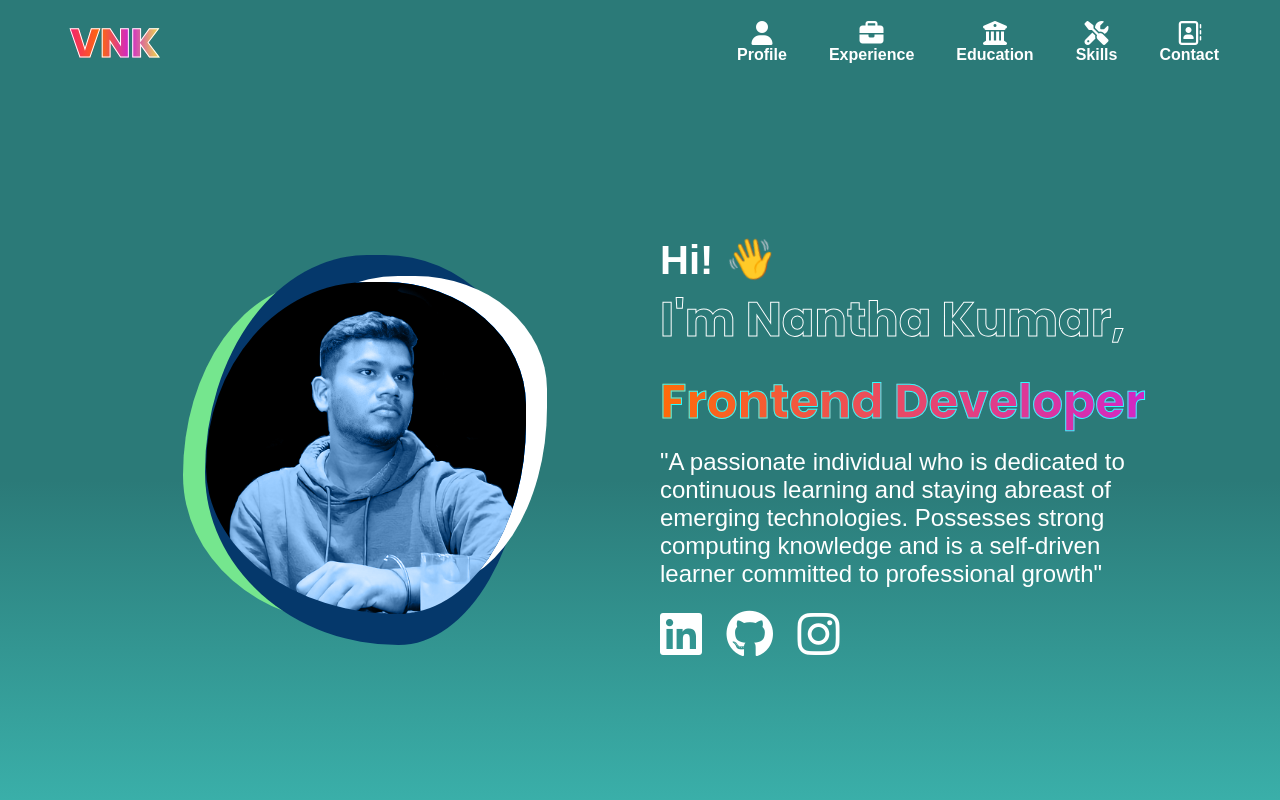
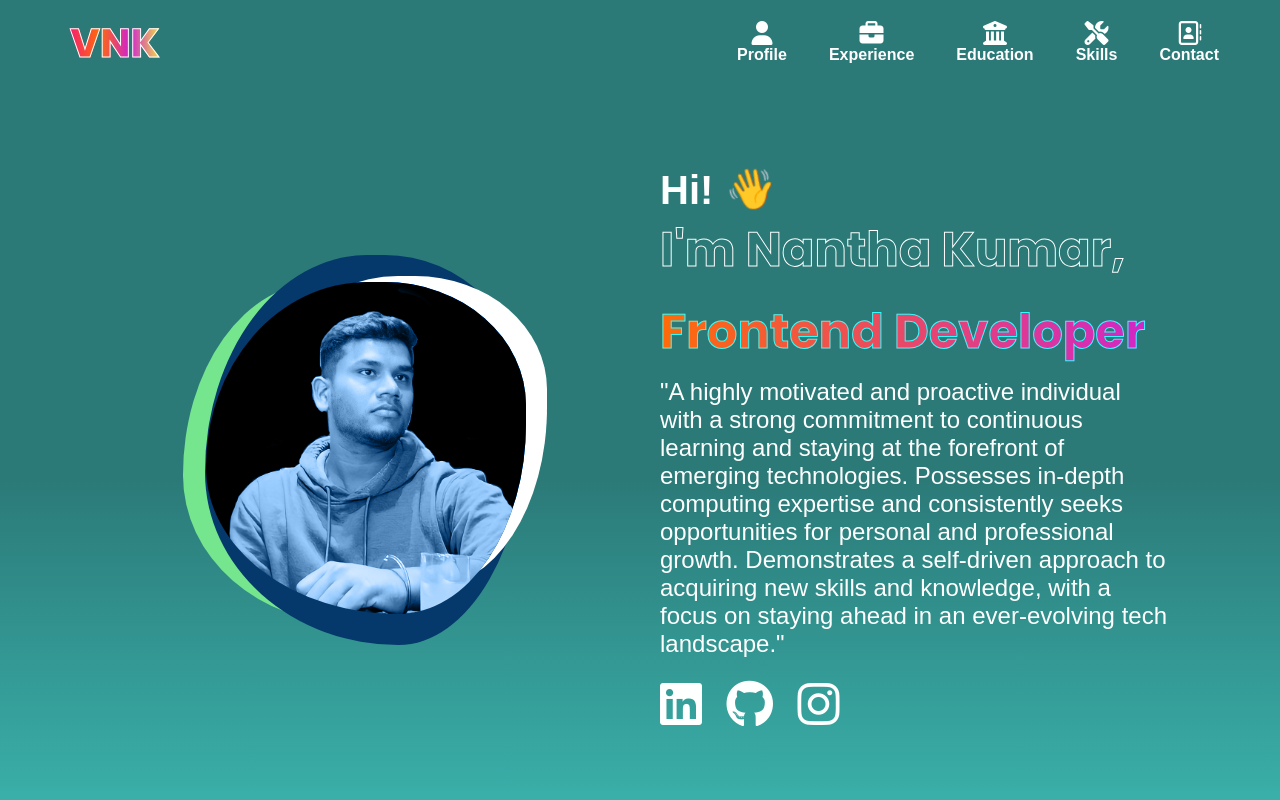
Before and after one commit to NanthaVenkat/nantha-portfolio, a plain HTML site: page index.html in a window 1280 px wide. Shown: the top 800 px of the page. Drawn offline with Linux system fonts and the light colour scheme; a web font is replaced by a local one.

Commit message:
about updated

```diff
--- a/index.html
+++ b/index.html
@@ -62,9 +62,11 @@
                     <h2 class="hi-fnt">Hi! <span class="hi">👋</span></h2>
                     <h3 class="my_name">I'm Nantha Kumar,</h3>
                     <h3 class="desination">Frontend Developer</h3>
-                    <p class="iam">"A passionate individual who is dedicated to continuous learning and staying abreast
-                        of emerging technologies. Possesses strong computing knowledge and is a self-driven learner
-                        committed to professional growth"</p>
+                    <p class="iam">"A highly motivated and proactive individual with a strong commitment to continuous
+                        learning and staying at the forefront of emerging technologies. Possesses in-depth computing
+                        expertise and consistently seeks opportunities for personal and professional growth.
+                        Demonstrates a self-driven approach to acquiring new skills and knowledge, with a focus on
+                        staying ahead in an ever-evolving tech landscape."</p>
                     <div class="cont-icons"><a href="https://www.linkedin.com/in/nantha-kumar-268360240/"
                             target="_blank"><i class="fa-brands fa-linkedin"></i></a>
                         <a href="https://github.com/NanthaVenkat" target="_blank"><i
@@ -332,15 +334,18 @@
             <div class="info_list">
                 <div class="add-info">
                     <div class="ad-img"><img src="Image/coin.png" alt="coin"></div>
-                    <h2><b>Numismatics:</b> <br>Enthusiast in coin collecting, with a deep appreciation for historical and rare coins.</h2>
+                    <h2><b>Numismatics:</b> <br>Enthusiast in coin collecting, with a deep appreciation for historical
+                        and rare coins.</h2>
                 </div>
                 <div class="add-info">
                     <div class="ad-img"><img src="Image/color-palette.png" alt="paint"></div>
-                    <h2><b>Art & Design:</b> <br>Winner of a district-level drawing competition, demonstrating creativity and attention to detail.</h2>
+                    <h2><b>Art & Design:</b> <br>Winner of a district-level drawing competition, demonstrating
+                        creativity and attention to detail.</h2>
                 </div>
                 <div class="add-info">
                     <div class="ad-img"><img src="Image/project-management.png" alt="project"></div>
-                    <h2><b>Technology & Computing:</b> <br>Passionate about the latest technological advancements and computing innovations.
+                    <h2><b>Technology & Computing:</b> <br>Passionate about the latest technological advancements and
+                        computing innovations.
                     </h2>
                 </div>
             </div>
```
